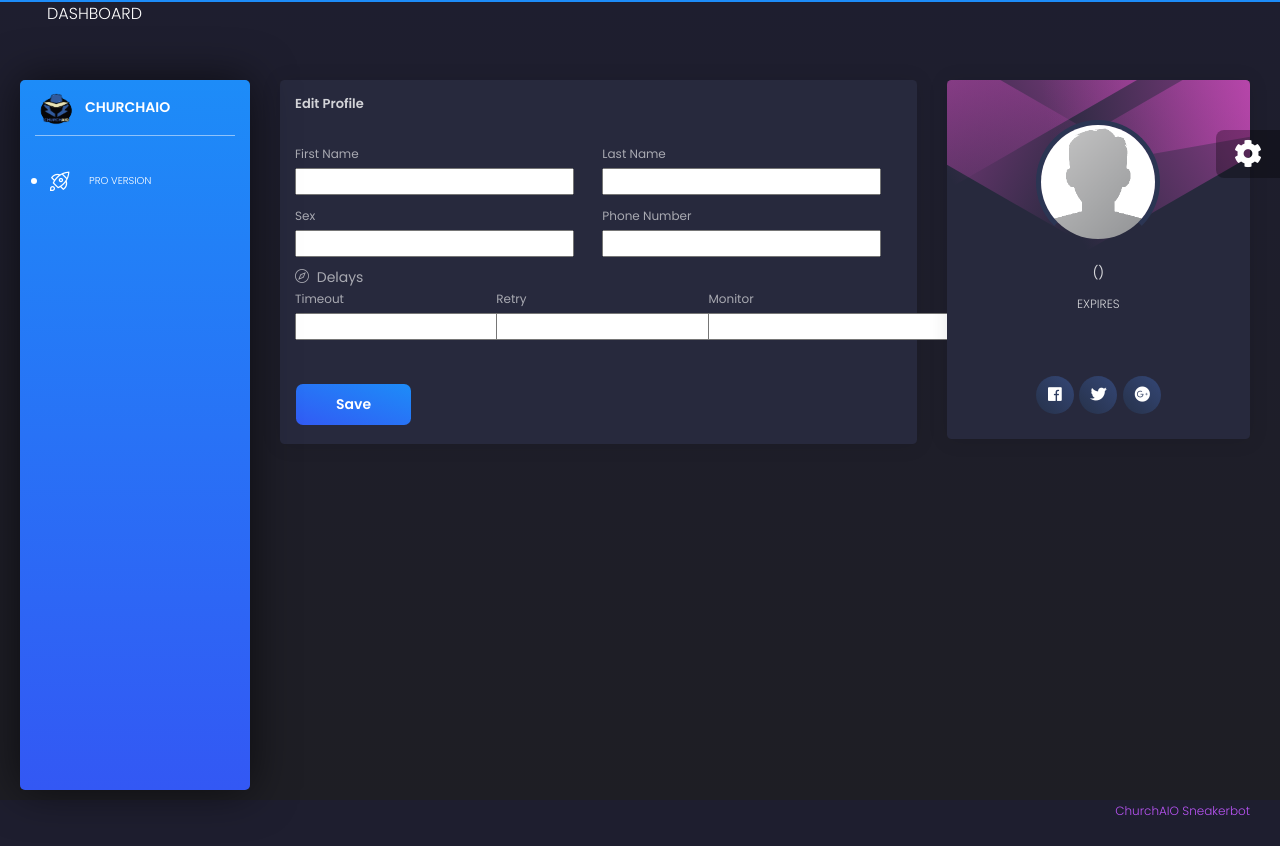
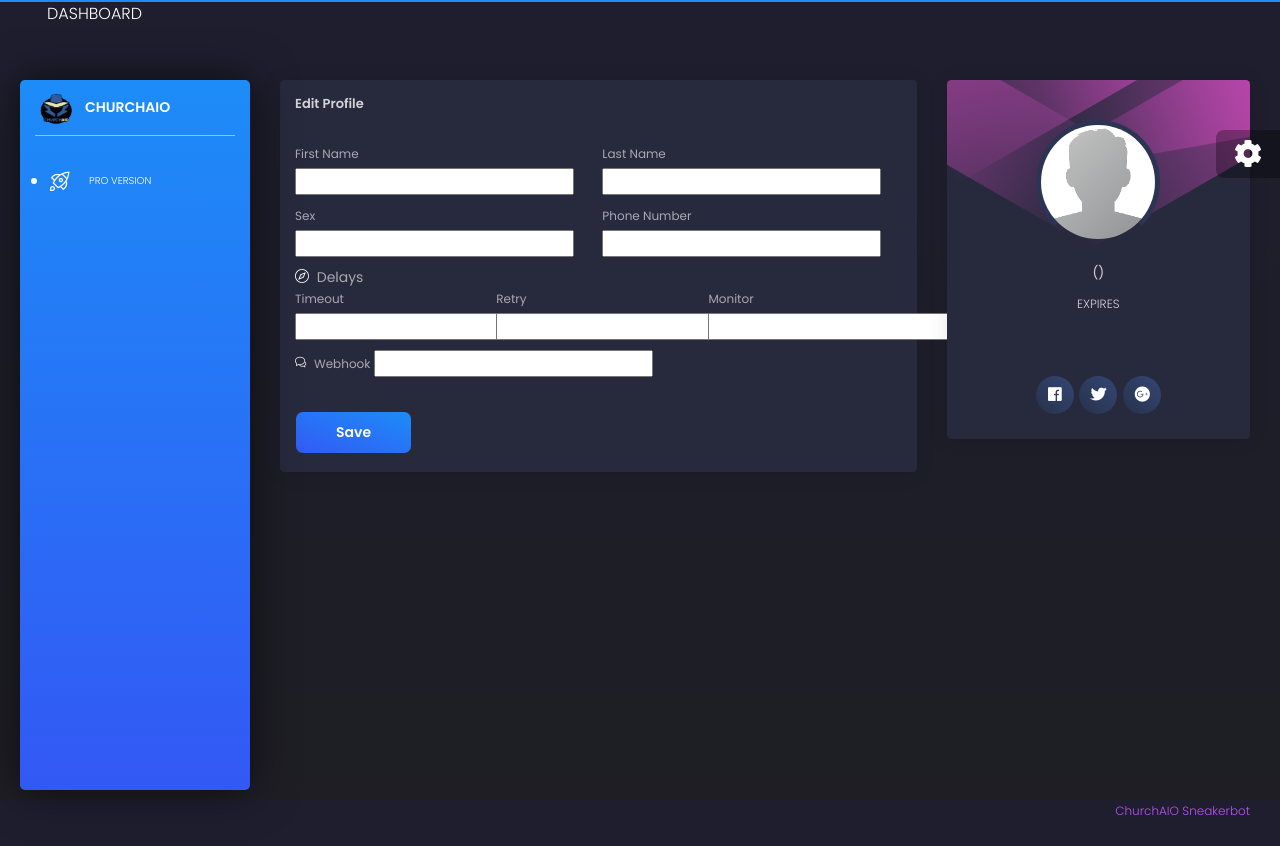
Before and after one commit to z4forzubair/sneakerbot, a Django app: template sneakerbot_backend/templates/page-user.html in a window 1280 px wide. Run offline with Django 3.2, Linux system fonts and the light colour scheme; the template is opened without the code that fills it, so the values that code supplies are empty, except form fields; tables that the repository leaves empty hold one stand-in row (values such as "Sample post"); form fields are guessed from the names that the template uses; some libraries are stand-ins or nearby versions.

Commit message:
added discord webhook in related model/form/view/template

```diff
--- a/churchaio/models.py
+++ b/churchaio/models.py
@@ -45,6 +45,7 @@ class Configuration(models.Model):
     # notifications = models.BooleanField(default=True)
     # sounds = models.BooleanField(default=True)
     # captcha = models.BooleanField(default=True)
+    webhook = models.URLField(max_length=200, null=True, blank=True)
     user = models.OneToOneField(User, on_delete=models.CASCADE)
     created_at = models.DateTimeField(auto_now_add=True)
     updated_at = models.DateTimeField(auto_now=True)
@@ -163,7 +164,7 @@ class Payment(models.Model):
 class Task(models.Model):
     store_name = models.CharField(max_length=50)
     shoe_size = models.IntegerField(default=-1)
-    sku_link = models.URLField(max_length=120)  # db_index???
+    sku_link = models.URLField(max_length=200)  # db_index???
 
     class STATUS(models.TextChoices):
         IMMATURE = 'IMMATURE', _('Immature')
--- a/churchaio/views_dir/user_accounts.py
+++ b/churchaio/views_dir/user_accounts.py
@@ -45,6 +45,7 @@ def update_config(request, config_form):
                 timeout=form_data['timeout'],
                 retry=form_data['retry'],
                 monitor=form_data['monitor'],
+                webhook=None if form_data['webhook'] == '' else form_data['webhook'],
                 sleep=5,
                 user_id=user.id
             )
@@ -52,6 +53,7 @@ def update_config(request, config_form):
             config.timeout = form_data['timeout']
             config.retry = form_data['retry']
             config.monitor = form_data['monitor']
+            config.webhook = None if form_data['webhook'] == '' else form_data['webhook']
         try:
             config.save()
         except Exception:
@@ -155,7 +157,7 @@ def perform_picture_update(request):
         try:
             picture.save()
         except Exception as ex:
-            msg = 'Profile picture could not be uplaoded'
+            msg = 'Profile picture could not be uploaded'
             messages.warning(request, msg)
         else:
             user.refresh_from_db()
--- a/sneakerbot_backend/templates/page-user.html
+++ b/sneakerbot_backend/templates/page-user.html
@@ -54,7 +54,7 @@
 
                         <div class="row profile-span">
                             <div class="profile-delays-inline">
-                                <i class="tim-icons icon-compass-05 pb-1 pr-1"></i>
+                                <i class="tim-icons icon-compass-05 pb-1 pr-1 text-neutral"></i>
                                 <span>Delays</span>
                             </div>
                         </div>
@@ -76,6 +76,13 @@
                                     <label>Monitor</label>
                                     {{ config_form.monitor }}
                                 </div>
+                            </div>
+                        </div>
+                        <div class="row">
+                            <div class="col-md-12">
+                                <i class="tim-icons icon-chat-33 small pb-1 pr-1 text-neutral"></i>
+                                <label>Webhook</label>
+                                {{ config_form.webhook }}
                             </div>
                         </div>
                     </div>
```
Also changed, not shown: churchaio/forms.py (+12 -1 lines), churchaio/migrations/0023_auto_20210807_0953.py (added).
